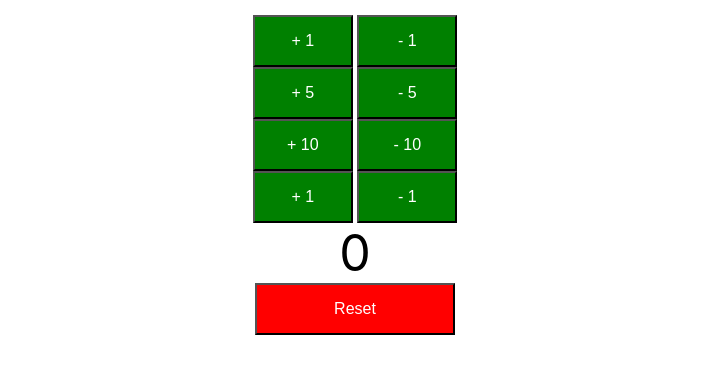
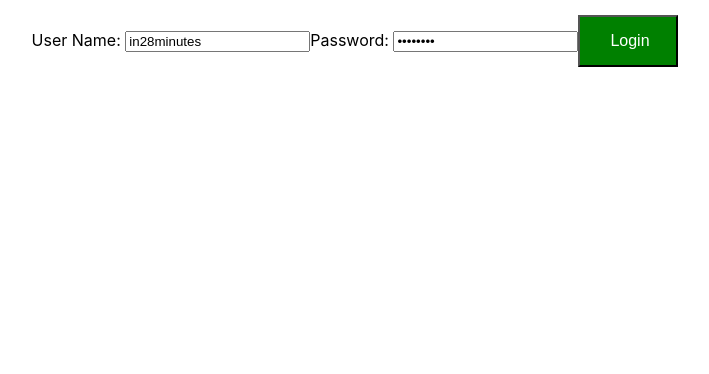
Before and after one commit to Shaurya005/todo-app, a React (Create React App) app: page / in a window 1280 px wide. Shown: the top 374 px of the page, without its empty margins (285-994 px from the left). Built offline with nearby package versions, Linux system fonts and the light colour scheme.

Commit message:
Make Login Page to accept username and password.

```diff
--- a/src/App.js
+++ b/src/App.js
@@ -3,6 +3,8 @@ import logo from './logo.svg';
 import FirstComponent, {SecondComponent} from './components/learning-examples/FirstComponent';
 import ThirdComponent from './components/learning-examples/ThirdComponent';
 import Counter from './components/counter/Counter';
+import TodoApp from './components/todo/TodoApp';
+
 import './App.css';
 
 
@@ -12,7 +14,8 @@ class App extends Component {
   render() {
     return (
       <div className="App">
-        <Counter />
+        <TodoApp />
+        {/* <Counter /> */}
         {/* Actually the CounterButton is being used as Counter, and that is what is being shown on the page when we have CounterButton as default export from Counter.jsx */}
       </div>
     );
--- /dev/null
+++ b/src/components/todo/TodoApp.jsx
@@ -0,0 +1,76 @@
+import React, {Component} from 'react'
+
+class TodoApp extends Component {
+    render() {
+        return (
+        <div className='TodoApp'>
+            <LoginComponent/>
+        </div>
+        )
+    }
+}
+
+class LoginComponent extends Component {
+
+    // The best practice is also to accept props and pass props to the superclass.
+    constructor(props) {
+        super(props)
+
+        this.state = {
+            username: 'in28minutes',
+            password: 'password'
+        }
+
+        this.handleUsernameChange = this.handleUsernameChange.bind(this);
+        this.handlePasswordChange = this.handlePasswordChange.bind(this);
+    }
+
+    // So if you talk in terms of HTML, any action that you perform in the button - when you do a click on it, you're generate a click event, in React terms, actually this is something called a synthetic event.
+    handleUsernameChange(event) {
+        console.log(event)
+
+        this.setState(
+            {username: event.target.value} // target.value gives the value which is being changed.
+        )
+    }
+
+    handlePasswordChange(event) {
+        console.log(event)
+
+        this.setState(
+            {password: event.target.value} // target.value gives the value which is being changed.
+        )
+    }
+
+    /*
+    What is a controlled field? A controlled component at the larger picture is something in which the entire change in the UI is dictated by the state.
+    So whenever some change happen state is updated, and when the state is updated, The view is updated.
+    Back to this specific thing is called a controlled component. The source of truth is the state inside the React component.
+    */
+    render() {
+        return (
+            <div>
+               User Name: <input type="text" name="username" value={this.state.username} onChange={this.handleUsernameChange}/>
+               Password: <input type="password" name="password" value={this.state.password} onChange={this.handlePasswordChange}/>
+               <button>Login</button>
+            </div>
+        )
+        /*
+        I am changing the value of this password HTML element. Where is this value being stored?
+        This value is being stored as part of DOM of the form HTML. All the form elements typically maintain their own state, so this password element
+        or any other element we add to a form, maintains its own state, and it is updated directly based on user input.
+        As I changed something in here, the state of this specific thing gets updated. However when it comes to React, we would want to hold the state inside the specific component.
+
+        So for example, you would want to hold the values of user name and password as state inside the Login Component. So there are two possibilities which are present in here.
+
+        Either the form is the source of truth for the password value, or use the state of the component as the source of truth.
+        What React intends to do, is to combine these two and have a single source of truth. So what Reeact intends to do, is to have a state inside the LoginComponent for these two things.
+        So I have a form, so I'll have the corresponding state in the LoginComponent and will update states of LoginComponent based on user input from UI elements.
+
+        So this complete component that we have, LoginComponent - is now a controlled component, because everything is now dictated by the state which is inside the LoginComponent.
+        Whenever you make a change in here, state is updated. When the state is updated, the changes are reflected back in the element.
+        */
+    }
+}
+
+export default TodoApp
```
